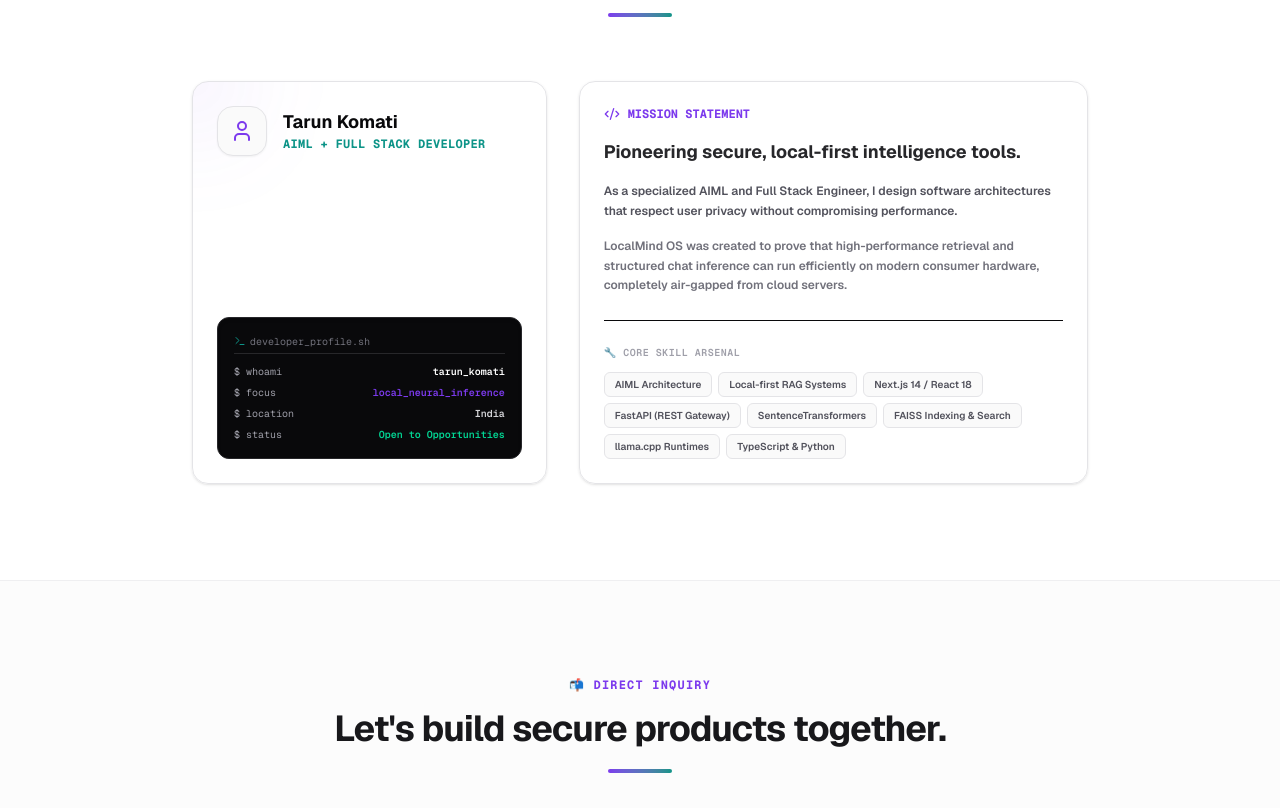
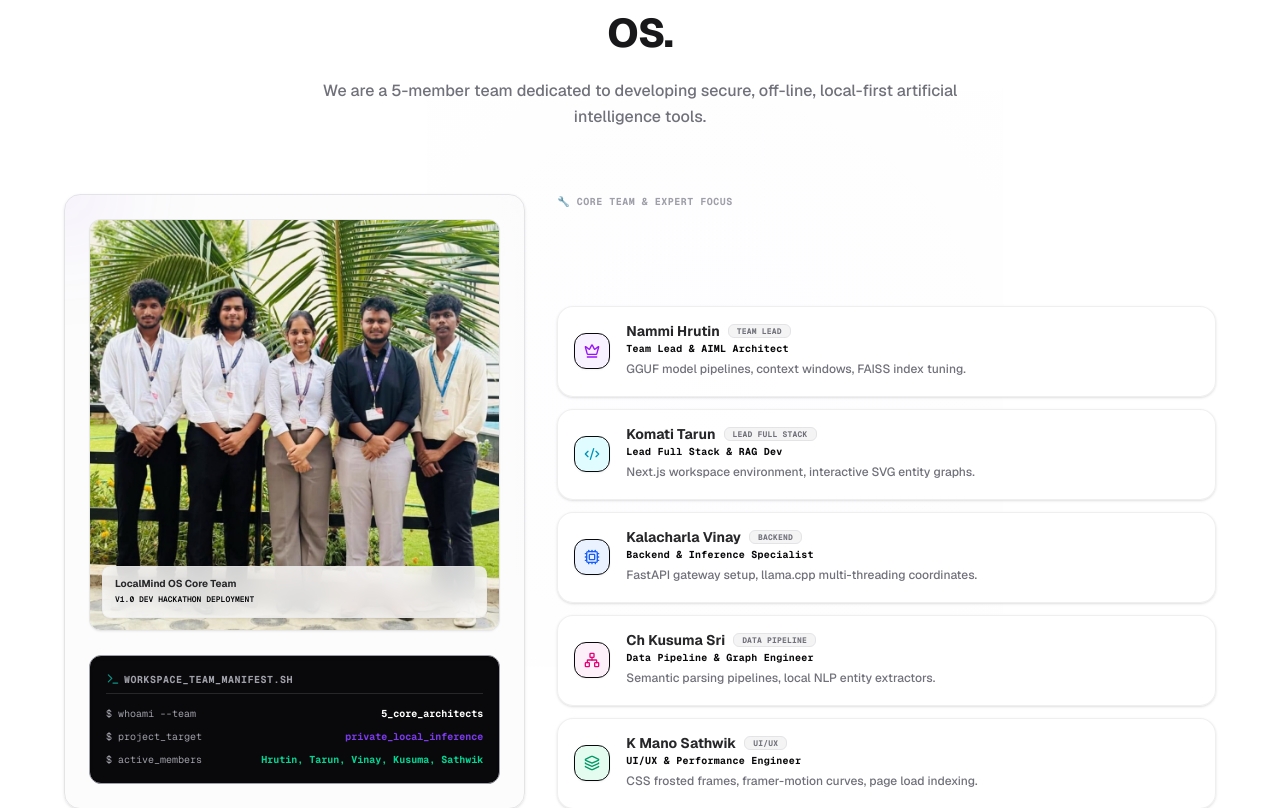
Before and after one commit to tarunkomati/LocalmindOS-webV2, a Next.js app: page / in a window 1280 px wide. Shown: the part 4490-5298 px from the top of the page. Built offline with nearby package versions, Linux system fonts and the light colour scheme.

Commit message:
feat: redesign Creator Profile (About) section into a stunning 5-member core team layout with team photo and role specifications

```diff
--- a/src/components/About.tsx
+++ b/src/components/About.tsx
@@ -1,119 +1,180 @@
 "use client";
 
-import { User, Terminal, Code2 } from "lucide-react";
+import { Crown, Terminal, Code2, Cpu, Server, Network, Layers, ShieldCheck } from "lucide-react";
+import { motion } from "framer-motion";
+import Image from "next/image";
 
 export default function About() {
-  const skills = [
-    "AIML Architecture",
-    "Local-first RAG Systems",
-    "Next.js 14 / React 18",
-    "FastAPI (REST Gateway)",
-    "SentenceTransformers",
-    "FAISS Indexing & Search",
-    "llama.cpp Runtimes",
-    "TypeScript & Python",
+  const teamMembers = [
+    {
+      name: "Nammi Hrutin",
+      role: "Team Lead & AIML Architect",
+      focus: "GGUF model pipelines, context windows, FAISS index tuning.",
+      icon: <Crown className="w-4 h-4 text-purple-600" />,
+      colorClass: "bg-purple-100/60 border-purple-250/20"
+    },
+    {
+      name: "Komati Tarun",
+      role: "Lead Full Stack & RAG Dev",
+      focus: "Next.js workspace environment, interactive SVG entity graphs.",
+      icon: <Code2 className="w-4 h-4 text-cyan-600" />,
+      colorClass: "bg-cyan-100/60 border-cyan-250/20"
+    },
+    {
+      name: "Kalacharla Vinay",
+      role: "Backend & Inference Specialist",
+      focus: "FastAPI gateway setup, llama.cpp multi-threading coordinates.",
+      icon: <Cpu className="w-4 h-4 text-blue-600" />,
+      colorClass: "bg-blue-100/60 border-blue-250/20"
+    },
+    {
+      name: "Ch Kusuma Sri",
+      role: "Data Pipeline & Graph Engineer",
+      focus: "Semantic parsing pipelines, local NLP entity extractors.",
+      icon: <Network className="w-4 h-4 text-pink-600" />,
+      colorClass: "bg-pink-100/60 border-pink-250/20"
+    },
+    {
+      name: "K Mano Sathwik",
+      role: "UI/UX & Performance Engineer",
+      focus: "CSS frosted frames, framer-motion curves, page load indexing.",
+      icon: <Layers className="w-4 h-4 text-emerald-600" />,
+      colorClass: "bg-emerald-100/60 border-emerald-250/20"
+    }
   ];
 
+  const containerVariants = {
+    hidden: {},
+    visible: {
+      transition: {
+        staggerChildren: 0.1,
+      },
+    },
+  };
+
+  const cardVariants = {
+    hidden: { opacity: 0, y: 20 },
+    visible: {
+      opacity: 1,
+      y: 0,
+      transition: {
+        duration: 0.5,
+        ease: "easeOut" as const,
+      },
+    },
+  };
+
   return (
-    <section id="about" className="py-24 bg-white relative border-t border-zinc-200/50">
+    <section id="about" className="py-20 bg-white relative border-t border-zinc-200/50">
+      {/* Background radial soft light blobbing */}
+      <div className="absolute top-1/4 left-1/3 w-[45vw] h-[45vw] bg-radial-glow opacity-30 pointer-events-none" />
+
       <div className="max-w-7xl mx-auto px-6 relative z-10">
 
-        {/* Header Title */}
+        {/* Header Block */}
         <div className="text-center max-w-3xl mx-auto mb-16">
-          <h2 className="text-xs font-mono text-accent-purple tracking-widest uppercase mb-4 font-bold">
-            🧑‍💻 Creator Profile
+          <div className="inline-flex items-center px-4 py-1.5 border border-accent-purple/15 bg-accent-purple/5 rounded-full text-[10px] font-mono font-bold tracking-wider text-accent-purple mb-6 shadow-xs select-none">
+            TEAM PROFILE
+          </div>
+          <h2 className="text-3xl sm:text-4xl md:text-[40px] font-extrabold tracking-tight text-zinc-900 leading-tight mb-5">
+            Meet the innovators behind LocalMind OS.
           </h2>
-          <p className="text-3xl sm:text-4xl font-bold tracking-tight text-zinc-900 mb-5">
-            Behind LocalMind OS.
+          <p className="text-sm sm:text-base text-zinc-500 font-medium leading-relaxed max-w-2xl mx-auto">
+            We are a 5-member team dedicated to developing secure, off-line, local-first artificial intelligence tools.
           </p>
-          <div className="w-16 h-1 bg-gradient-to-r from-accent-purple to-accent-cyan mx-auto rounded-full" />
         </div>
 
-        {/* Profile Card Container */}
-        <div className="max-w-4xl mx-auto grid grid-cols-1 md:grid-cols-12 gap-8 items-stretch">
+        {/* Core Content: Left Team Photo & Right Team Cards */}
+        <div className="grid grid-cols-1 lg:grid-cols-12 gap-8 max-w-6xl mx-auto items-stretch">
 
-          {/* LEFT: Developer Credentials & Visuals */}
-          <div className="md:col-span-5 flex flex-col p-6 rounded-2xl border border-zinc-200 bg-white/70 backdrop-blur-xl relative overflow-hidden shadow-sm hover:shadow-md transition-shadow duration-300">
-            {/* Visual glow accent */}
+          {/* LEFT: Team High-Quality Photo Panel */}
+          <div className="lg:col-span-5 flex flex-col justify-between p-6 rounded-2xl border border-zinc-200 bg-zinc-50/50 backdrop-blur-xl relative overflow-hidden shadow-sm hover:shadow-md transition-shadow duration-300">
+            {/* Soft decorative glow accent */}
             <div className="absolute -top-12 -left-12 w-24 h-24 bg-accent-purple/10 blur-[50px] rounded-full" />
 
-            {/* Profile Header */}
-            <div className="flex items-center gap-4 mb-6 z-10 relative">
-              <div className="p-3 bg-zinc-50 border border-zinc-200 rounded-2xl shadow-xs">
-                <User className="w-6 h-6 text-accent-purple" />
-              </div>
-              <div>
-                <h3 className="text-lg font-bold text-zinc-805 leading-tight">
-                  Tarun Komati
-                </h3>
-                <p className="text-xs text-accent-cyan font-mono tracking-wide uppercase mt-0.5 font-bold">
-                  AIML + Full Stack Developer
-                </p>
+            {/* Visual Team Photo Wrapper */}
+            <div className="relative w-full aspect-square md:aspect-video lg:aspect-square rounded-xl overflow-hidden border border-zinc-200/80 shadow-xs mb-6 group bg-zinc-100">
+              <img
+                src="/team.jpg"
+                alt="LocalMind OS 5-Member Core Team"
+                className="w-full h-full object-cover transition-transform duration-500 group-hover:scale-[1.02]"
+              />
+              {/* Overlay Glass Badge */}
+              <div className="absolute bottom-3 left-3 right-3 p-3 bg-white/80 border border-zinc-200/40 rounded-lg backdrop-blur-md shadow-xs">
+                <p className="text-[10px] font-bold text-zinc-800 leading-none">LocalMind OS Core Team</p>
+                <p className="text-[8px] font-mono text-zinc-450 font-semibold mt-1 uppercase">V1.0 Dev Hackathon Deployment</p>
               </div>
             </div>
 
-            {/* Dev stats terminal simulation */}
-            <div className="mt-auto bg-zinc-950 border border-zinc-800 rounded-xl p-4 font-mono text-[10px] text-zinc-400 flex flex-col gap-1.5 shadow-inner">
-              <div className="flex items-center gap-1 text-zinc-500 mb-1 border-b border-zinc-800 pb-1">
-                <Terminal className="w-3 h-3 text-accent-cyan" />
-                <span>developer_profile.sh</span>
+            {/* Quick stats panel */}
+            <div className="bg-zinc-950 border border-zinc-850 rounded-xl p-4 font-mono text-[10px] text-zinc-400 flex flex-col gap-2 shadow-inner">
+              <div className="flex items-center gap-1 text-zinc-550 mb-1 border-b border-zinc-800 pb-1.5 font-bold uppercase tracking-wider">
+                <Terminal className="w-3.5 h-3.5 text-accent-cyan" />
+                <span>workspace_team_manifest.sh</span>
               </div>
               <div className="flex justify-between">
-                <span>$ whoami</span>
-                <span className="text-white font-semibold">tarun_komati</span>
+                <span>$ whoami --team</span>
+                <span className="text-white font-bold">5_core_architects</span>
               </div>
               <div className="flex justify-between">
-                <span>$ focus</span>
-                <span className="text-accent-purple font-semibold">local_neural_inference</span>
+                <span>$ project_target</span>
+                <span className="text-accent-purple font-bold">private_local_inference</span>
               </div>
-              <div className="flex justify-between">
-                <span>$ location</span>
-                <span className="text-zinc-300 font-semibold">India</span>
-              </div>
-              <div className="flex justify-between">
-                <span>$ status</span>
-                <span className="text-emerald-400 font-semibold">Open to Opportunities</span>
+              <div className="flex justify-between flex-wrap gap-x-2">
+                <span>$ active_members</span>
+                <span className="text-emerald-400 font-bold">Hrutin, Tarun, Vinay, Kusuma, Sathwik</span>
               </div>
             </div>
           </div>
 
-          {/* RIGHT: Biography & Skill mesh */}
-          <div className="md:col-span-7 flex flex-col justify-between p-6 rounded-2xl border border-zinc-200 bg-white/70 backdrop-blur-xl shadow-sm hover:shadow-md transition-shadow duration-300">
-            <div className="flex flex-col gap-4">
-              <div className="flex items-center gap-2 text-xs font-mono text-accent-purple font-bold">
-                <Code2 className="w-4 h-4" />
-                <span>MISSION STATEMENT</span>
-              </div>
+          {/* RIGHT: Team Members Profile Grid */}
+          <div className="lg:col-span-7 flex flex-col justify-between">
+            <span className="block text-[10px] font-mono text-zinc-400 uppercase tracking-wider mb-4 font-bold select-none">
+              🔧 Core Team & Expert Focus
+            </span>
 
-              <h3 className="text-lg font-bold text-zinc-800">
-                Pioneering secure, local-first intelligence tools.
-              </h3>
+            {/* Members cards grid */}
+            <motion.div
+              variants={containerVariants}
+              initial="hidden"
+              whileInView="visible"
+              viewport={{ once: true, margin: "-100px" }}
+              className="flex flex-col gap-3"
+            >
+              {teamMembers.map((member, idx) => (
+                <motion.div
+                  key={idx}
+                  variants={cardVariants}
+                  whileHover={{ x: 4, transition: { duration: 0.2 } }}
+                  className="group p-4 bg-white/70 border border-zinc-200/60 hover:border-accent-purple/35 rounded-2xl flex items-center gap-4 transition-all duration-300 shadow-sm hover:shadow-md hover:shadow-purple-500/5 select-none"
+                >
+                  {/* Icon Circle badge */}
+                  <div className={`w-9 h-9 rounded-xl flex items-center justify-center border ${member.colorClass} shadow-xs shrink-0 transition-transform group-hover:scale-105`}>
+                    {member.icon}
+                  </div>
 
-              <p className="text-xs text-zinc-600 font-semibold leading-relaxed">
-                As a specialized AIML and Full Stack Engineer, I design software architectures that respect user privacy without compromising performance.
-              </p>
-              <p className="text-xs text-zinc-500 font-semibold leading-relaxed">
-                LocalMind OS was created to prove that high-performance retrieval and structured chat inference can run efficiently on modern consumer hardware, completely air-gapped from cloud servers.
-              </p>
-            </div>
+                  {/* Biography details */}
+                  <div className="min-w-0 flex-1">
+                    <div className="flex items-center gap-2 flex-wrap">
+                      <h3 className="text-sm font-bold text-zinc-800 leading-tight">
+                        {member.name}
+                      </h3>
+                      <span className="px-2 py-0.5 bg-zinc-100 border border-zinc-200 text-zinc-500 font-mono text-[8px] rounded-md font-bold tracking-wide uppercase leading-none">
+                        {member.role.split(" & ")[0]}
+                      </span>
+                    </div>
 
-            {/* Technical skills grid */}
-            <div className="mt-6 pt-6 border-t border-zinc-150">
-              <span className="block text-[10px] font-mono text-zinc-400 uppercase tracking-wider mb-3 font-semibold">
-                🔧 Core Skill Arsenal
-              </span>
-              <div className="flex flex-wrap gap-1.5">
-                {skills.map((skill, idx) => (
-                  <span
-                    key={idx}
-                    className="px-2.5 py-1 text-[10px] font-semibold font-sans bg-zinc-50 border border-zinc-200 text-zinc-600 rounded-md hover:border-accent-purple/35 hover:text-accent-purple hover:bg-accent-purple/5 transition-all"
-                  >
-                    {skill}
-                  </span>
-                ))}
-              </div>
-            </div>
+                    <p className="text-[10px] text-zinc-450 font-bold mt-1 tracking-wide leading-none font-mono">
+                      {member.role}
+                    </p>
 
+                    <p className="text-xs text-zinc-500 font-medium leading-relaxed mt-1.5">
+                      {member.focus}
+                    </p>
+                  </div>
+                </motion.div>
+              ))}
+            </motion.div>
           </div>
 
         </div>
```
Also changed, not shown: public/team.jpg (added).
